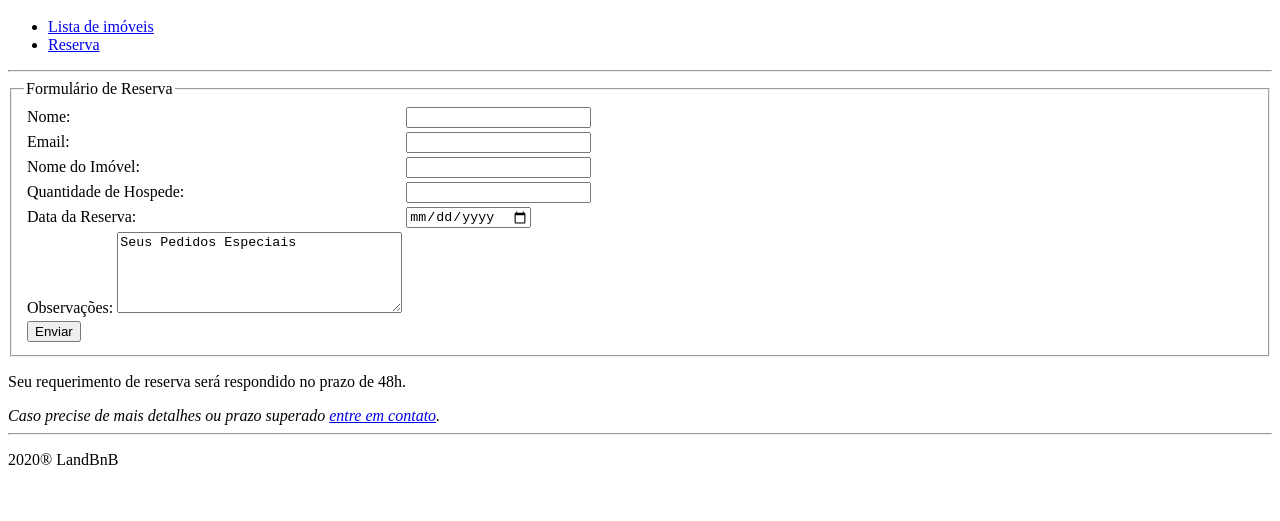
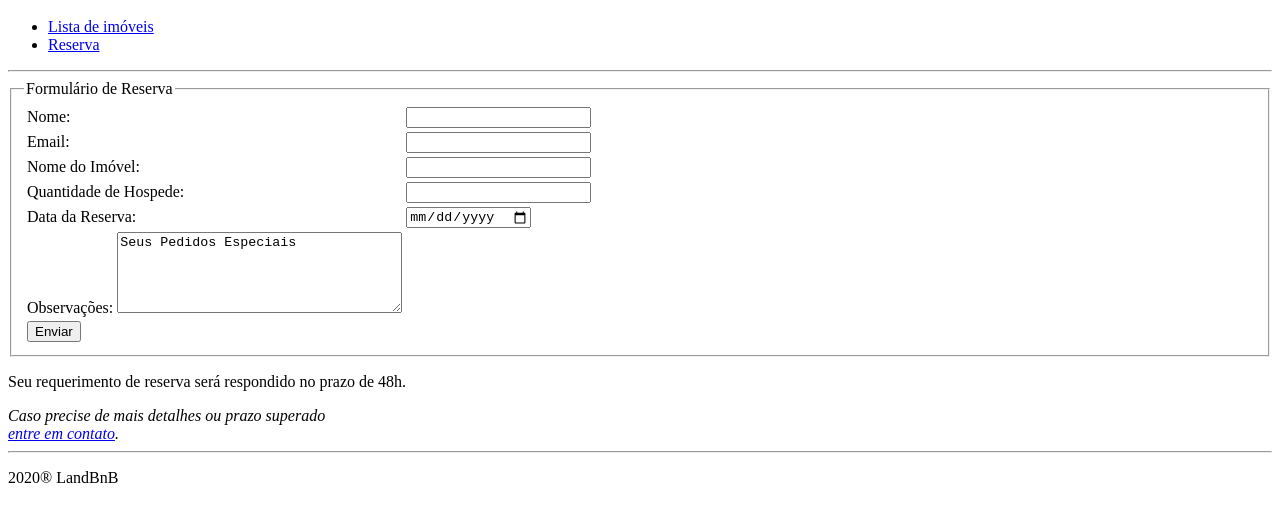
Before and after one commit to leonardoclf/landbnb, a plain HTML site: page reserva.html in a window 1280 px wide. Shown: the part 37-558 px from the top of the page. Drawn offline with Linux system fonts and the light colour scheme.

Commit message:
nova correcao

```diff
--- a/reserva.html
+++ b/reserva.html
@@ -78,7 +78,7 @@
     <p>Seu requerimento de reserva será respondido no prazo de 48h.</p>
     <address>
         Caso precise de mais detalhes ou prazo superado
-        <a href="mailto:exemplo@exemplo.com">entre em contato</a>.<br>
+        <a href="mailto:exemplo@exemplo.com"><br>entre em contato</a>.
     </address>
     <hr>
 
```
Also changed, not shown: index.html (+1 -1 lines).
